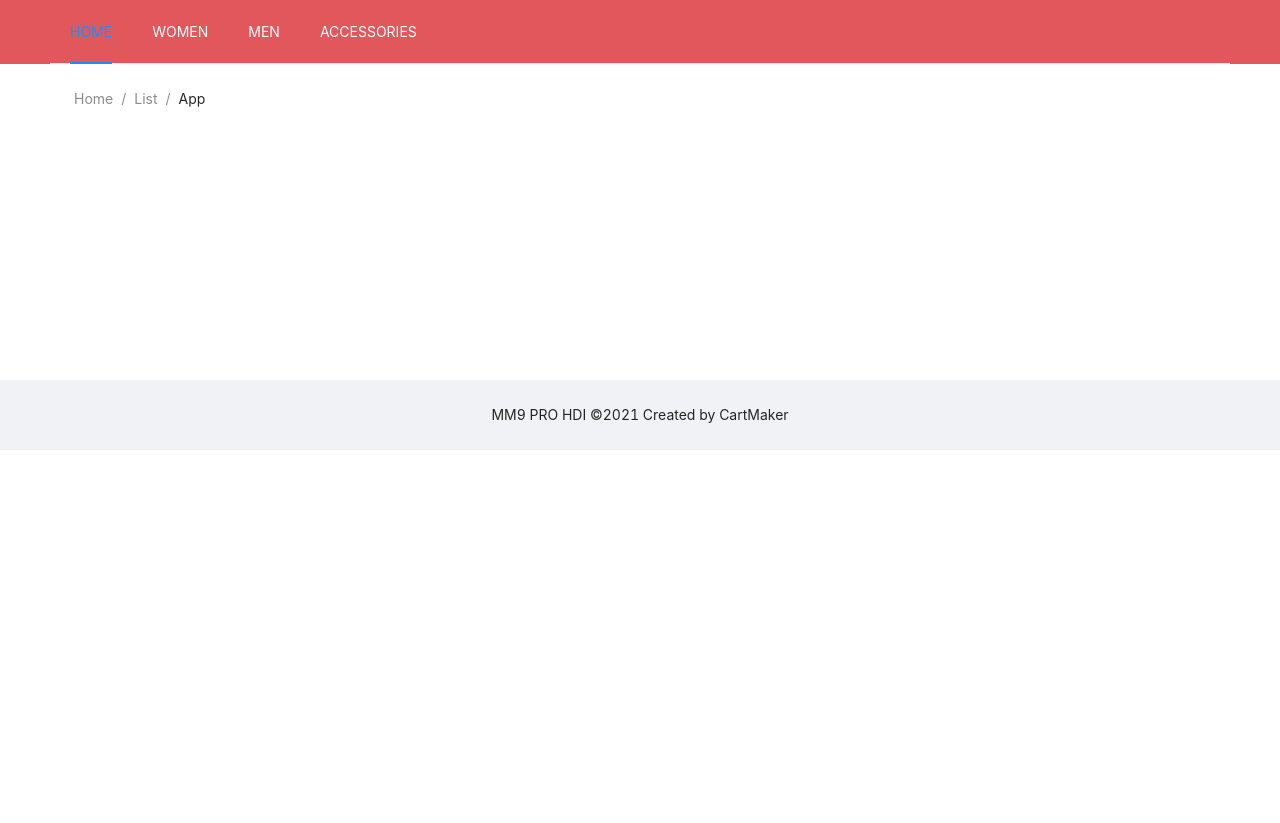
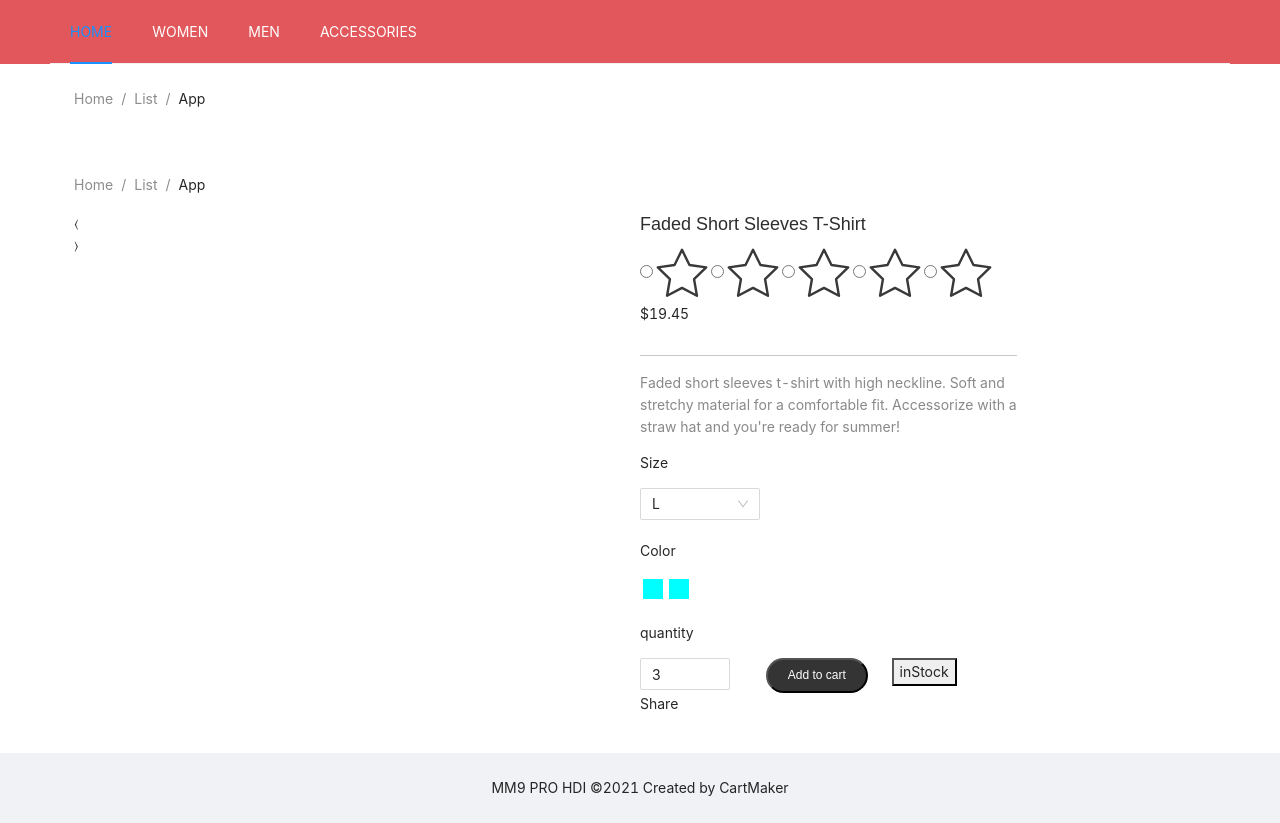
Before and after one commit to m4muchu/mm9-pro-hdi-client, a React (Create React App) app: page /product in a window 1280 px wide. Before the commit the page ends 800 px from the top, so only its background shows below. Built offline with nearby package versions, Linux system fonts and the light colour scheme.

Commit message:
product card started

```diff
--- a/src/app/Router.tsx
+++ b/src/app/Router.tsx
@@ -7,6 +7,7 @@ import { createBrowserHistory } from 'history'
 import Home from '../features/home/home'
 import HeaderLayout from './layout/Header'
 import FooterLayout from './layout/Footer'
+import ProductView from '../features/productView/productView'
 // import { Redirect } from "react-router";
 
 export const routerHistory = createBrowserHistory()
@@ -16,6 +17,11 @@ const routes = [
   {
     path: '/home',
     component: Home,
+    exact: true,
+  },
+  {
+    path: '/product',
+    component: ProductView,
     exact: true,
   },
 ]
--- /dev/null
+++ b/src/components/productCard.jsx
@@ -0,0 +1,21 @@
+import React from 'react'
+function ProductCard() {
+    return (
+        <div className="product_card">
+            <span className="product_card_tag">NEW</span>
+            <img className="product_card_image" src="http://demo.posthemes.com/pos_aboss/layout2/36-large_default/printed-dress.jpg"></img>
+            <div className="product_card_action overlay">
+                <button className="text">QUICK VIEW</button>
+                <button className="text">ADD TO CART</button>
+            </div>
+            {/* <div className="overlay">
+                <div className="text">Hello World</div>
+            </div> */}
+            <p className="product_card_name">Printed shiffon Dress</p>
+            <span></span>
+            <p className="product_card_price">$30.6</p>
+        </div>
+    )
+}
+
+export default ProductCard
--- a/src/features/home/home.jsx
+++ b/src/features/home/home.jsx
@@ -1,9 +1,10 @@
 import React from 'react'
+import ProductSections from '../../utils/productSections'
 
-export default function home() {
+export default function Home() {
     return (
         <div>
-            test data
+            <ProductSections />
         </div>
     )
 }
--- /dev/null
+++ b/src/features/productView/productView.jsx
@@ -0,0 +1,134 @@
+import React, { useState } from "react";
+import _ from 'lodash';
+import img1 from "./dial.png"
+import { Row, Col, Select, InputNumber } from 'antd';
+import Star from "../../utils/Star";
+
+
+// import AliceCarousel from 'react-alice-carousel';
+// import 'react-alice-carousel/lib/alice-carousel.css'
+function ProductView() {
+    const handleDragStart = (e) => e.preventDefault();
+    const { Option } = Select;
+    const thumbItems = (items, [setThumbIndex, setThumbAnimation]) => {
+        return items.map((item, i) => (
+            <div className="thumb" onClick={() => (setThumbIndex(i), setThumbAnimation(true))}>
+                {item}
+            </div>
+        ));
+    };
+
+    const items = [
+        <img src={img1} onDragStart={handleDragStart} />,
+        <img src={img1} onDragStart={handleDragStart} />,
+        <img src={img1} onDragStart={handleDragStart} />,
+    ];
+    const [mainIndex, setMainIndex] = useState(0);
+    const [mainAnimation, setMainAnimation] = useState(false);
+    const [thumbIndex, setThumbIndex] = useState(0);
+    const [thumbAnimation, setThumbAnimation] = useState(false);
+    const [thumbs] = useState(thumbItems(items, [setThumbIndex, setThumbAnimation]));
+
+    const slideNext = () => {
+        if (!thumbAnimation && thumbIndex < thumbs.length - 1) {
+            setThumbAnimation(true);
+            setThumbIndex(thumbIndex + 1);
+        }
+    };
+
+    const slidePrev = () => {
+        if (!thumbAnimation && thumbIndex > 0) {
+            setThumbAnimation(true);
+            setThumbIndex(thumbIndex - 1);
+        }
+    };
+
+    const syncMainBeforeChange = (e) => {
+        setMainAnimation(true);
+    };
+
+    const syncMainAfterChange = (e) => {
+        setMainAnimation(false);
+
+        if (e.type === 'action') {
+            setThumbIndex(e.item);
+            setThumbAnimation(false);
+        } else {
+            setMainIndex(thumbIndex);
+        }
+    };
+
+    const syncThumbs = (e) => {
+        setThumbIndex(e.item);
+        setThumbAnimation(false);
+
+        if (!mainAnimation) {
+            setMainIndex(e.item);
+        }
+    };
+    return (
+        <>
+            <Row className="product_view" span={24}>
+                <Col className="product_view_image" span={12} >
+                    {/* <AliceCarousel
+                        activeIndex={mainIndex}
+                        animationType="fadeout"
+                        animationDuration={800}
+                        disableDotsControls
+                        disableButtonsControls
+                        infinite
+                        items={items}
+                        mouseTracking={!thumbAnimation}
+                        onSlideChange={syncMainBeforeChange}
+                        onSlideChanged={syncMainAfterChange}
+                        touchTracking={!thumbAnimation}
+                    />, */}
+                    <div className="thumbs">
+                        {/*  */}
+                        <div className="btn-prev" onClick={slidePrev}>&lang;</div>
+                        <div className="btn-next" onClick={slideNext}>&rang;</div>
+                    </div>
+                </Col>
+
+                <Col className="product_view_data" span={12}>
+                    <h1 className="product_view_data_name">
+                        Faded Short Sleeves T-Shirt
+          </h1>
+                    {_.range(5).map((item) => (<Star />))}
+
+                    <p className="product_view_data_price">$19.45</p>
+                    <Row>
+                        <Col span={16}><hr />
+                            <p className="product_view_data_description">
+                                Faded short sleeves t-shirt with high neckline. Soft and stretchy
+                                material for a comfortable fit. Accessorize with a straw hat and
+                                you're ready for summer!
+          </p>
+                            <p className="product_view_data_attributes">Size</p>
+                            <Select defaultValue="lucy" style={{ width: 120 }}>
+                                <Option value="jack">M</Option>
+                                <Option value="lucy">S</Option>
+                                <Option value="lucy">L</Option>
+                            </Select>
+                            <p className="product_view_data_atributes">Color</p>
+                            <Row >
+                                <Col><div className="product_view_item_colour"></div></Col>
+                                <Col><div className="product_view_item_colour"></div></Col>
+
+                            </Row>
+                            <p className="product_view_data_atributes">quantity</p>
+                            <Row >
+                                <Col span={8}><InputNumber min={1} max={10} defaultValue={3} /> </Col>
+                                <Col span={8}><button className="product_view_cart_button">Add to cart</button> </Col>
+                                <Col span={8}><button>inStock</button> </Col>
+
+                            </Row>
+                            <p>Share</p></Col></Row>
+
+                </Col>
+            </Row>
+        </>
+    );
+}
+
+export default ProductView;
--- a/src/sass/abstracts/_variables.scss
+++ b/src/sass/abstracts/_variables.scss
@@ -2,3 +2,4 @@
 $color-primary: #55c57a;
 $color-primary-light: #7ed56f;
 $color-primary-dark: #28b485;
+$color-primary-black: #2e2e2e;
--- a/src/sass/base/_utilities.scss
+++ b/src/sass/base/_utilities.scss
@@ -8,3 +8,4 @@
 @import 'base/utilities';
 
 @import 'pages/home';
+@import 'pages/productView';
--- /dev/null
+++ b/src/sass/components/_productCard.scss
@@ -0,0 +1,85 @@
+.product_card {
+  position: relative;
+  background: white;
+  text-align: center;
+  border: 1px solid #ebebeb;
+  display: inline-block;
+  width: 20rem;
+  margin-top: -1px;
+  // new,best
+  &_tag {
+    position: absolute;
+    top: 1rem;
+    left: 1.2rem;
+    font-size: 1em;
+    font-weight: 500;
+    border-radius: 30px;
+    background: #dd3a3fd9;
+    box-shadow: none;
+    padding: 0 20px;
+    color: #fff;
+    height: 1.8rem;
+    padding-top: 3px;
+    // line-height: inherit;
+  }
+  &_image {
+    height: 20rem;
+    width: 20rem;
+    object-fit: cover;
+    background-size: cover;
+  }
+  &_name {
+    color: #2e2e2e;
+    font-size: 1rem;
+    font-weight: 500;
+    line-height: 24px;
+    margin-bottom: 5px;
+    display: block;
+  }
+  &_action {
+    & > button {
+      font-size: 12px;
+      font-weight: 500;
+      border-radius: 30px;
+      background: #343434;
+      box-shadow: none;
+      padding: 0 20px;
+      color: #fff;
+      height: 2.2rem;
+      line-height: inherit;
+    }
+  }
+  &_price {
+    font-size: 1rem;
+    color: #292929;
+    font-weight: 500;
+  }
+}
+
+.overlay {
+  position: absolute;
+  bottom: 0;
+  left: 0;
+  right: 0;
+  background-color: rgba(250, 235, 235, 0.2);
+  overflow: hidden;
+  width: 0;
+  height: 100%;
+  transition: 0.5s ease;
+}
+
+.product_card:hover .overlay {
+  width: 100%;
+}
+
+.text {
+  color: white;
+  font-size: 20px;
+  position: absolute;
+  top: 50%;
+  left: 50%;
+  -webkit-transform: translate(-50%, -50%);
+  -ms-transform: translate(-50%, -50%);
+  transform: translate(-50%, -50%);
+  white-space: nowrap;
+}
--- a/src/sass/main.scss
+++ b/src/sass/main.scss
@@ -3,6 +3,8 @@
 // @import 'abstracts/mixins';
 
 @import 'layout/header';
+@import 'pages/productView';
+@import 'components/productCard';
 
 // @import 'base/typography';
 // @import 'base/base';
--- /dev/null
+++ b/src/sass/pages/_productView.scss
@@ -0,0 +1,43 @@
+/* @import "react-alice-carousel/lib/alice-carousel.css"; */
+.item {
+  background-color: bisque;
+  width: 300px;
+}
+.product_view {
+  &_data_name {
+    font-family: 'Poppins', sans-serif;
+    color: #2e2e2e;
+    font-size: 18px;
+    font-weight: 500;
+    line-height: 24px;
+    text-transform: capitalize;
+  }
+  &_data_description {
+    color: #898989;
+  }
+  &_item_colour {
+    height: 20px;
+    width: 20px;
+    background-color: aqua;
+    margin: 3px;
+  }
+  &_cart_button {
+    font-size: 12px;
+    font-weight: 500;
+    border-radius: 30px;
+    background: #343434;
+    box-shadow: none;
+    padding: 0 20px;
+    color: #fff;
+    height: 2.2rem;
+    line-height: inherit;
+    font-family: 'Oswald', sans-serif;
+  }
+}
+.product_view_data {
+  &_atributes {
+    margin-top: 10px;
+    padding-top: 10px;
+    background-color: green($color: #000000);
+  }
+}
--- /dev/null
+++ b/src/utils/Star.jsx
@@ -0,0 +1,30 @@
+import React from 'react';
+
+const Star = (props) => {
+
+    return (
+        <label className="star">
+            <input
+                type="radio"
+                name="rating"
+                // id={props.grade}
+                value={props.index}
+                className="stars_radio-input"
+            />
+            <svg
+                width="58"
+                height="58"
+                viewBox="0 0 24 24"
+                fill="none"
+                stroke="#393939"
+                strokeWidth="1"
+                strokeLinecap="round"
+                strokeLinejoin="round"
+            >
+                <polygon points="12 2 15.09 8.26 22 9.27 17 14.14 18.18 21.02 12 17.77 5.82 21.02 7 14.14 2 9.27 8.91 8.26 12 2"></polygon>
+            </svg>
+        </label>
+    );
+}
+
+export default Star;
--- /dev/null
+++ b/src/utils/productSections.jsx
@@ -0,0 +1,14 @@
+import React from 'react'
+import ProductCard from '../components/productCard'
+
+function ProductSections() {
+    return (
+        <div>
+            <h1>title</h1>
+            <p>Typi non habent claritatem insitam est usus legentis in iis qui facit eorum claritatem</p>
+            <ProductCard />
+        </div>
+    )
+}
+
+export default ProductSections
```
Also changed, not shown: src/features/productView/dial.png (added), src/utils/Modal.js (added).
